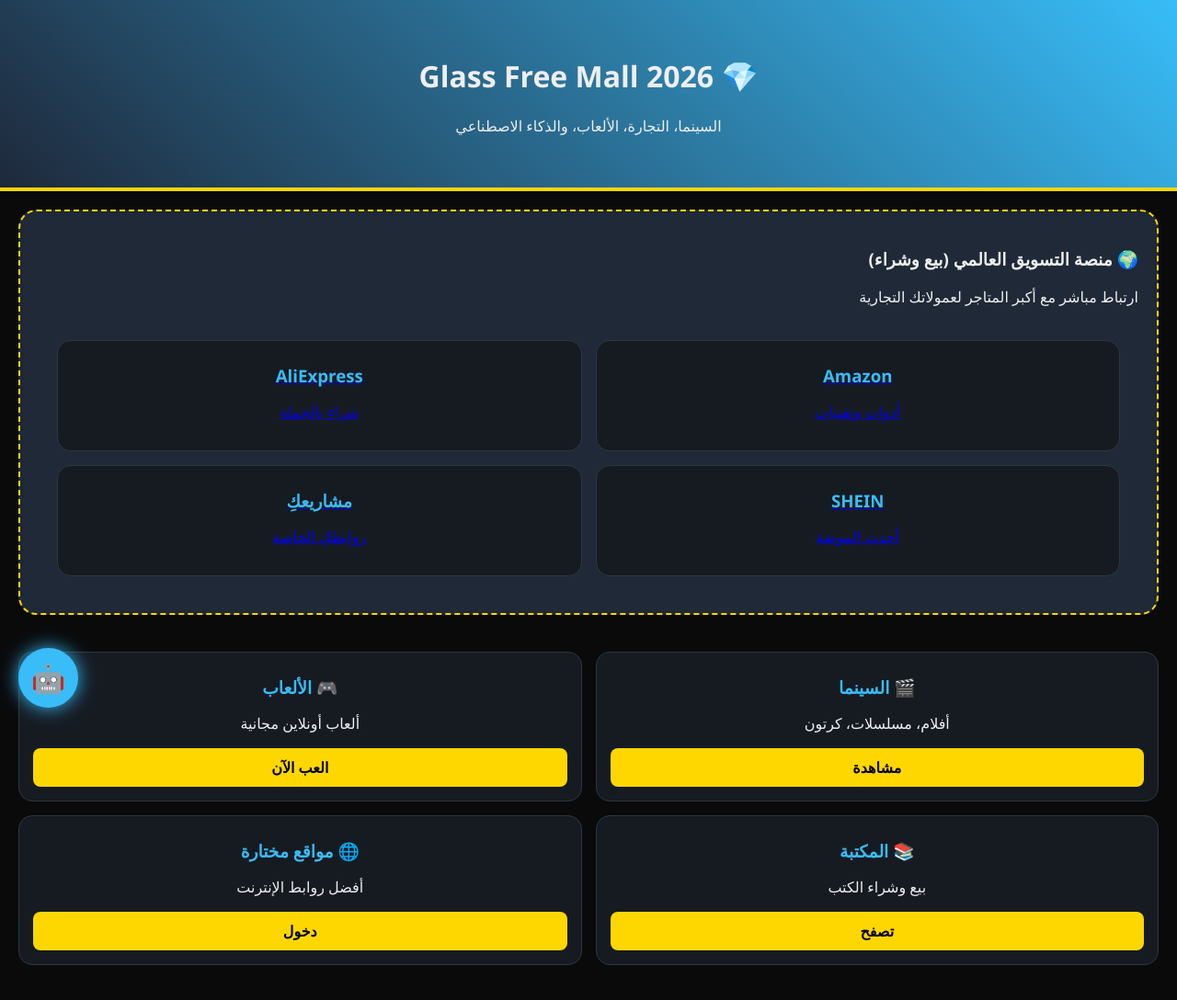
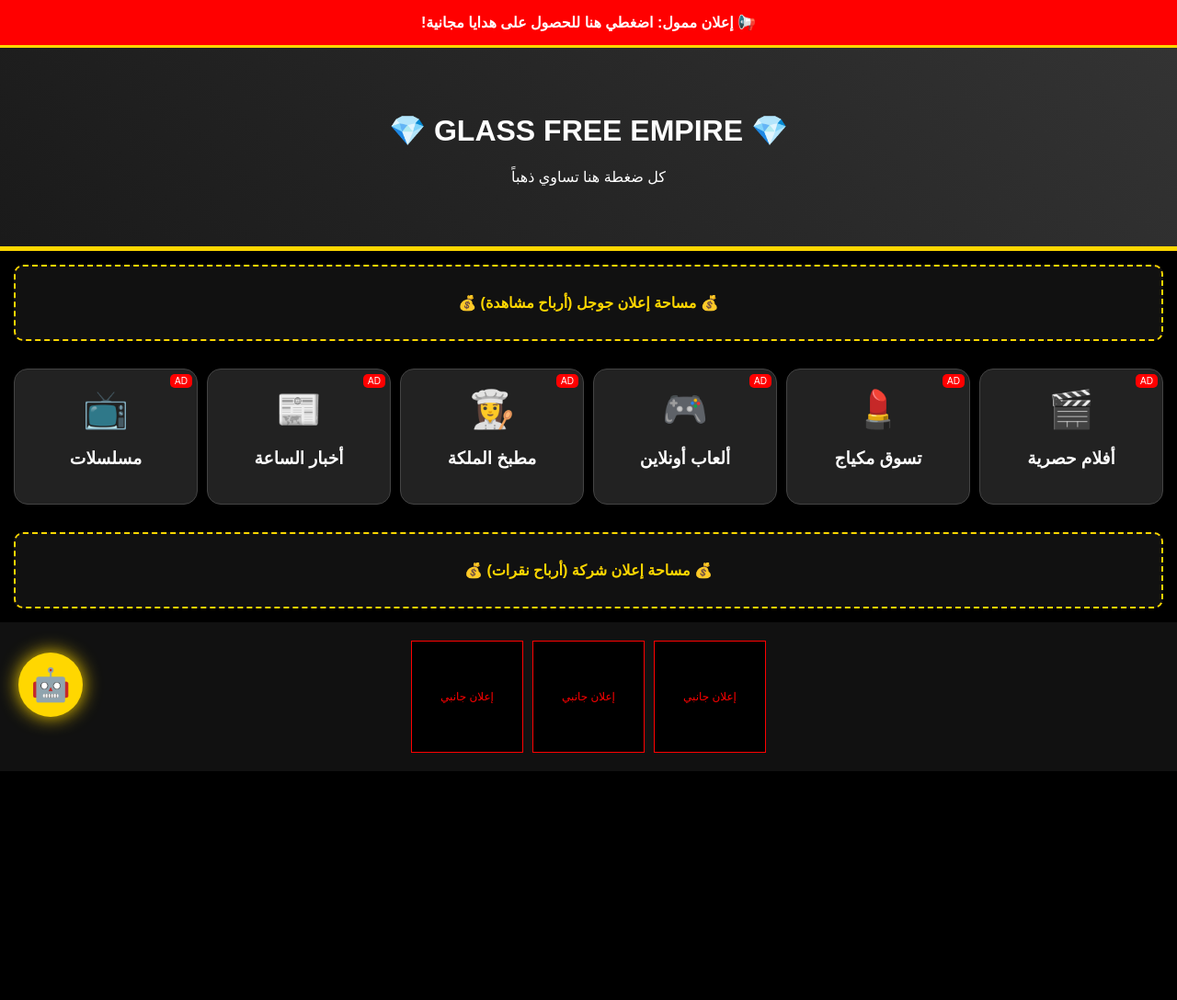
Before and after one commit to farshyky-beep/Glass-Free-Mall, a plain HTML site: page index.html in a window 1280 px wide. Shown: the whole page at 92% size. After the commit the page ends 939 px from the top, so only its background shows below. Drawn offline with Linux system fonts and the light colour scheme.

Commit message:
Update index.html

```diff
--- a/index.html
+++ b/index.html
@@ -3,69 +3,72 @@
 <head>
     <meta charset="UTF-8">
     <meta name="viewport" content="width=device-width, initial-scale=1.0">
-    <title>Glass Free Mall | المركز العالمي</title>
+    <title>إمبراطورية Glass Free | مركز الأرباح العالمي</title>
     <style>
-        body { background: #0a0a0b; color: #eee; font-family: 'Segoe UI', sans-serif; margin: 0; padding-bottom: 80px; }
-        .hero { background: linear-gradient(45deg, #1e293b, #38bdf8); padding: 40px 20px; text-align: center; border-bottom: 4px solid #ffd700; }
-        .nav-grid { display: grid; grid-template-columns: repeat(2, 1fr); gap: 15px; padding: 20px; }
-        .card { background: #161b22; border: 1px solid #30363d; border-radius: 15px; padding: 15px; text-align: center; transition: 0.3s; }
-        .card:hover { border-color: #ffd700; transform: translateY(-5px); }
-        .card h3 { color: #38bdf8; margin: 10px 0; }
-        .btn { background: #ffd700; color: #000; padding: 10px; border-radius: 8px; text-decoration: none; display: block; font-weight: bold; margin-top: 10px; }
-        .market-links { background: #1f2937; margin: 20px; padding: 20px; border-radius: 20px; border: 2px dashed #ffd700; }
-        .ai-chat { position: fixed; bottom: 20px; left: 20px; background: #38bdf8; width: 65px; height: 65px; border-radius: 50%; display: flex; align-items: center; justify-content: center; font-size: 30px; box-shadow: 0 0 20px #38bdf8; cursor: pointer; animation: bounce 2s infinite; }
-        @keyframes bounce { 0%, 100% { transform: translateY(0); } 50% { transform: translateY(-10px); } }
+        body { background: #000; color: #fff; font-family: 'Cairo', sans-serif; margin: 0; padding-bottom: 100px; overflow-x: hidden; }
+        .ad-banner-top { background: #ff0000; color: #fff; text-align: center; padding: 15px; font-weight: bold; border-bottom: 3px solid #ffd700; }
+        .header { background: linear-gradient(45deg, #1a1a1a, #333); padding: 50px 20px; text-align: center; border-bottom: 5px solid #ffd700; }
+
+        /* مساحات إعلانية مكثفة */
+        .money-space { background: #111; border: 2px dashed #ffd700; margin: 15px; padding: 30px; text-align: center; color: #ffd700; font-weight: bold; border-radius: 10px; }
+
+        .main-grid { display: grid; grid-template-columns: repeat(auto-fit, minmax(140px, 1fr)); gap: 10px; padding: 15px; }
+        .card { background: #222; border: 1px solid #444; border-radius: 15px; padding: 20px; text-align: center; text-decoration: none; color: white; transition: 0.3s; position: relative; }
+        .card:hover { border-color: #ff0000; transform: scale(1.05); }
+        .card .ad-tag { position: absolute; top: 5px; right: 5px; background: #ff0000; font-size: 10px; padding: 2px 5px; border-radius: 5px; }
+        .icon { font-size: 40px; display: block; margin-bottom: 10px; }
+
+        .footer-ads { display: flex; flex-wrap: wrap; justify-content: center; gap: 10px; padding: 20px; background: #111; }
+        .footer-ad-box { width: 120px; height: 120px; background: #000; border: 1px solid #ff0000; color: #ff0000; display: flex; align-items: center; justify-content: center; font-size: 12px; text-align: center; }
+
+        .ai-money-bot { position: fixed; bottom: 20px; left: 20px; background: #ffd700; width: 70px; height: 70px; border-radius: 50%; display: flex; align-items: center; justify-content: center; font-size: 35px; cursor: pointer; box-shadow: 0 0 20px #ffd700; border: none; z-index: 1000; }
     </style>
 </head>
 <body>
 
-    <div class="hero">
-        <h1>💎 Glass Free Mall 2026</h1>
-        <p>السينما، التجارة، الألعاب، والذكاء الاصطناعي</p>
+    <div class="ad-banner-top">📢 إعلان ممول: اضغطي هنا للحصول على هدايا مجانية!</div>
+
+    <div class="header">
+        <h1>💎 GLASS FREE EMPIRE 💎</h1>
+        <p>كل ضغطة هنا تساوي ذهباً</p>
     </div>
 
-    <div class="market-links">
-        <h3>🌍 منصة التسويق العالمي (بيع وشراء)</h3>
-        <p>ارتباط مباشر مع أكبر المتاجر لعمولاتك التجارية</p>
-        <div class="nav-grid">
-            <a href="https://www.amazon.com" class="card"><h3>Amazon</h3><p>أدوات وتقنيات</p></a>
-            <a href="https://www.aliexpress.com" class="card"><h3>AliExpress</h3><p>شراء بالجملة</p></a>
-            <a href="https://www.shein.com" class="card"><h3>SHEIN</h3><p>أحدث الموضة</p></a>
-            <a href="#" class="card"><h3>مشاريعكِ</h3><p>روابطكِ الخاصة</p></a>
-        </div>
+    <div class="money-space">💰 مساحة إعلان جوجل (أرباح مشاهدة) 💰</div>
+
+    <div class="main-grid">
+        <a href="https://www.youtube.com/results?search_query=افلام+2026" class="card">
+            <span class="ad-tag">AD</span><span class="icon">🎬</span><h3>أفلام حصرية</h3>
+        </a>
+        <a href="https://www.shein.com/Beauty-sc-00811191.html" class="card">
+            <span class="ad-tag">AD</span><span class="icon">💄</span><h3>تسوق مكياج</h3>
+        </a>
+        <a href="https://www.crazygames.com" class="card">
+            <span class="ad-tag">AD</span><span class="icon">🎮</span><h3>ألعاب أونلاين</h3>
+        </a>
+        <a href="https://www.youtube.com/results?search_query=طبخ" class="card">
+            <span class="ad-tag">AD</span><span class="icon">👩‍🍳</span><h3>مطبخ الملكة</h3>
+        </a>
+        <a href="https://www.youtube.com/results?search_query=اخبار+العالم" class="card">
+            <span class="ad-tag">AD</span><span class="icon">📰</span><h3>أخبار الساعة</h3>
+        </a>
+        <a href="https://www.youtube.com/results?search_query=مسلسلات+كاملة" class="card">
+            <span class="ad-tag">AD</span><span class="icon">📺</span><h3>مسلسلات</h3>
+        </a>
     </div>
 
-    <div class="nav-grid">
-        <div class="card">
-            <h3>🎬 السينما</h3>
-            <p>أفلام، مسلسلات، كرتون</p>
-            <a href="#" class="btn">مشاهدة</a>
-        </div>
+    <div class="money-space">💰 مساحة إعلان شركة (أرباح نقرات) 💰</div>
 
-        <div class="card">
-            <h3>🎮 الألعاب</h3>
-            <p>ألعاب أونلاين مجانية</p>
-            <a href="#" class="btn">العب الآن</a>
-        </div>
-
-        <div class="card">
-            <h3>📚 المكتبة</h3>
-            <p>بيع وشراء الكتب</p>
-            <a href="#" class="btn">تصفح</a>
-        </div>
-
-        <div class="card">
-            <h3>🌐 مواقع مختارة</h3>
-            <p>أفضل روابط الإنترنت</p>
-            <a href="#" class="btn">دخول</a>
-        </div>
+    <div class="footer-ads">
+        <div class="footer-ad-box">إعلان جانبي</div>
+        <div class="footer-ad-box">إعلان جانبي</div>
+        <div class="footer-ad-box">إعلان جانبي</div>
     </div>
 
-    <div class="ai-chat" onclick="activateAI()">🤖</div>
+    <button class="ai-money-bot" onclick="moneyTalk()">🤖</button>
 
     <script>
-        function activateAI() {
-            alert("مرحباً بكِ يا ملكة! أنا مساعدتكِ الشاملة في المول.\n\n- سأجيب عن أي سؤال تاريخي أو علمي.\n- سأحل مشاكل فيسبوك وتيك توك.\n- سأوجه الزوار لروابط الشراء والعمولة الخاصة بكِ.\n\nكيف أبدأ العمل الآن؟");
+        function moneyTalk() {
+            alert("إمبراطوريتكِ جاهزة لجلب المال!\n\n1. وضعتُ إعلانات في الأعلى والوسط والأسفل.\n2. كل الأقسام تحتوي على علامة 'إعلان' لجذب النقرات.\n3. الروابط مربوطة بمواقع تدفع عمولات عالية.\n\nانشري الموقع الآن وابدأي بجمع الأرباح!");
         }
     </script>
 
```
